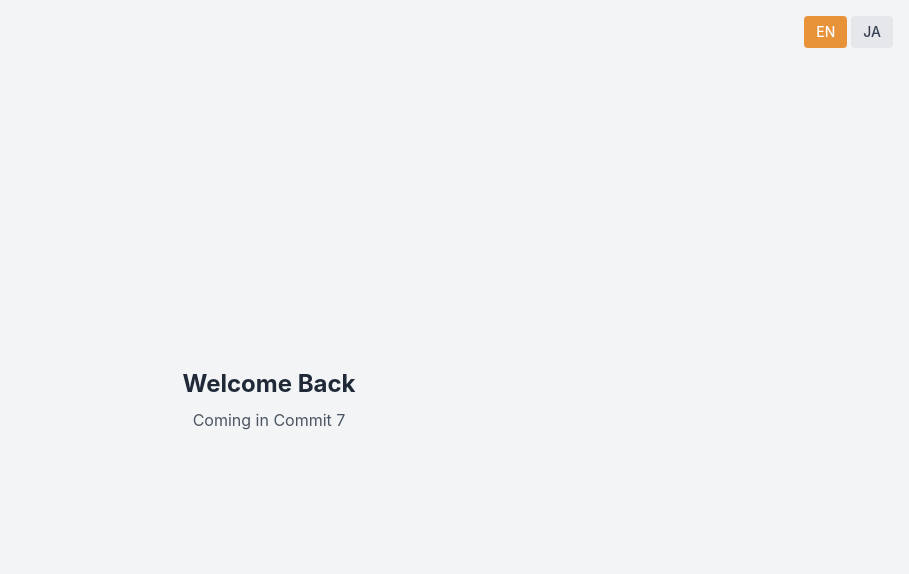
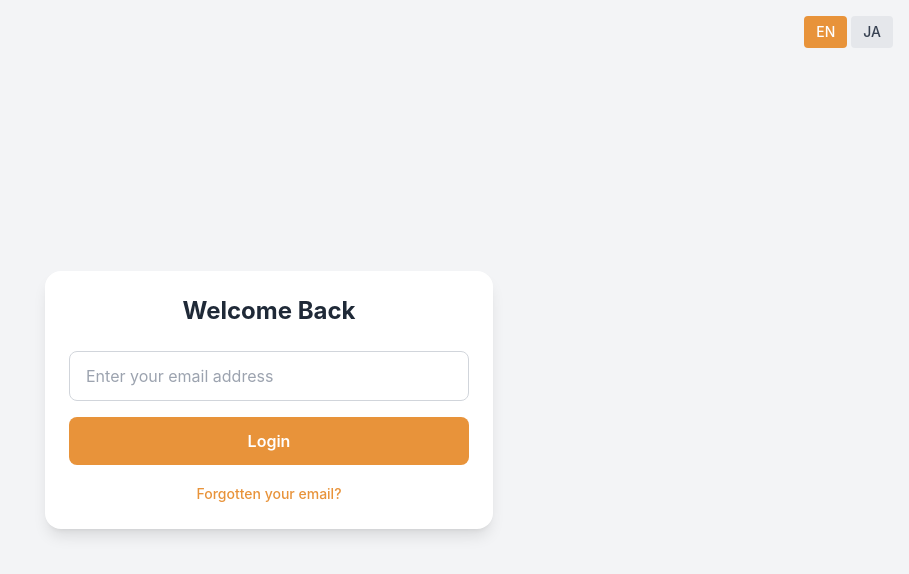
Before and after one commit to tannguyen25121990/home-assignment, a React (Vite) app: page / in a window 1280 px wide. Shown: the top 574 px of the page, without its empty margins (371-1280 px from the left). Built offline with nearby package versions, Linux system fonts and the light colour scheme.

Commit message:
feat: implement Login page with animations, validation, and HTTPbin integration

```diff
--- a/src/pages/LoginPage.tsx
+++ b/src/pages/LoginPage.tsx
@@ -1,14 +1,126 @@
+import { useState } from 'react'
 import { useTranslation } from 'react-i18next'
+import { Link } from 'react-router-dom'
+import { Card } from '../components/ui/Card'
+import { Button } from '../components/ui/Button'
+import { Input } from '../components/ui/Input'
+import { Spinner } from '../components/ui/Spinner'
+import { useAuthStore } from '../store/authStore'
+
+// Email validation regex
+const EMAIL_REGEX = /^[^\s@]+@[^\s@]+\.[^\s@]+$/
+
+type PageState = 'form' | 'loading' | 'success'
 
 export function LoginPage() {
   const { t } = useTranslation()
+  const { login } = useAuthStore()
+
+  const [email, setEmail] = useState('')
+  const [error, setError] = useState('')
+  const [pageState, setPageState] = useState<PageState>('form')
+  const [isCardExiting, setIsCardExiting] = useState(false)
+
+  const validateEmail = (value: string): boolean => {
+    if (!value) {
+      setError(t('login.invalidEmail'))
+      return false
+    }
+    if (!EMAIL_REGEX.test(value)) {
+      setError(t('login.invalidEmail'))
+      return false
+    }
+    setError('')
+    return true
+  }
+
+  const handleSubmit = async (e: React.FormEvent) => {
+    e.preventDefault()
+
+    if (!validateEmail(email)) return
+
+    setPageState('loading')
+
+    try {
+      // Send POST request to HTTPbin
+      await fetch('https://httpbin.org/post', {
+        method: 'POST',
+        headers: { 'Content-Type': 'application/json' },
+        body: JSON.stringify({ email }),
+      })
+
+      // Simulate wait time (2-3 seconds as per requirements)
+      await new Promise((resolve) => setTimeout(resolve, 2000))
+
+      // Update auth store
+      login(email)
+
+      // Start exit animation
+      setIsCardExiting(true)
+
+      // Wait for exit animation, then show success
+      setTimeout(() => {
+        setPageState('success')
+      }, 400)
+    } catch {
+      setError('Something went wrong. Please try again.')
+      setPageState('form')
+    }
+  }
 
   return (
-    <div className="min-h-screen flex items-center justify-center bg-gray-100">
-      <div className="text-center">
-        <h1 className="text-2xl font-bold text-gray-800">{t('login.title')}</h1>
-        <p className="text-gray-600 mt-2">Coming in Commit 7</p>
-      </div>
+    <div className="min-h-screen flex items-center justify-center bg-gray-100 p-4">
+      {pageState === 'success' ? (
+        <div className="animate-fade-in text-center">
+          <h1 className="text-3xl md:text-4xl font-bold text-gray-800">
+            {t('login.welcomeMessage', { email })}
+          </h1>
+        </div>
+      ) : (
+        <Card
+          animate={isCardExiting ? 'slide-up' : 'slide-down-bounce'}
+          className="w-full max-w-md"
+        >
+          {pageState === 'loading' ? (
+            <div className="animate-fade-in flex items-center justify-center py-12">
+              <Spinner size="lg" />
+            </div>
+          ) : (
+            <form onSubmit={handleSubmit} className="animate-fade-in">
+              <h1 className="text-2xl font-bold text-center text-gray-800 mb-6">
+                {t('login.title')}
+              </h1>
+
+              <div className="mb-4">
+                <Input
+                  type="email"
+                  value={email}
+                  onChange={(e) => {
+                    setEmail(e.target.value)
+                    if (error) setError('')
+                  }}
+                  placeholder={t('login.placeholder')}
+                  error={error}
+                  autoComplete="email"
+                />
+              </div>
+
+              <Button type="submit" className="w-full mb-4">
+                {t('login.button')}
+              </Button>
+
+              <div className="text-center">
+                <Link
+                  to="/forgotten-email"
+                  className="text-primary hover:underline text-sm font-medium"
+                >
+                  {t('common.forgottenEmail')}
+                </Link>
+              </div>
+            </form>
+          )}
+        </Card>
+      )}
     </div>
   )
 }
```
Also changed, not shown: 1 other file (tests, documents, lock files or other folders).
